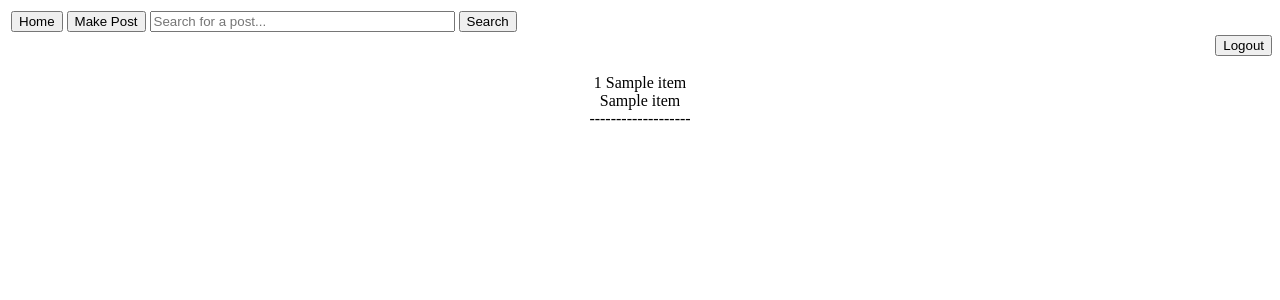
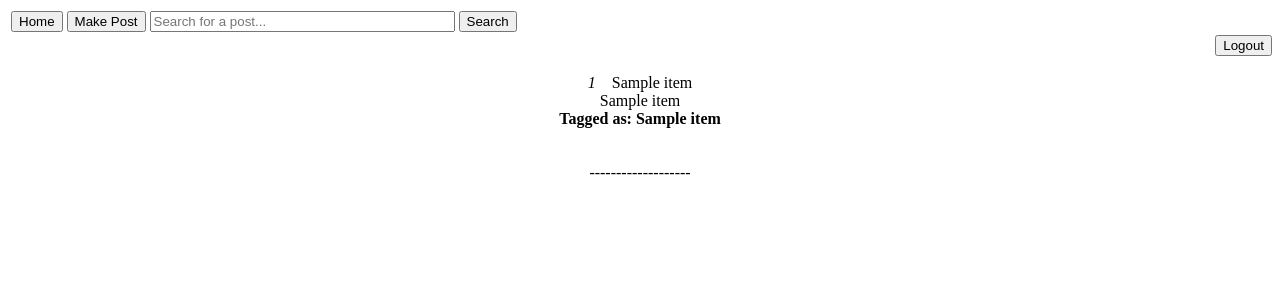
Before and after one commit to puneetjohal/Indian-Tech-Support, a Flask app: template Current Version/templates/blog_home.html in a window 1280 px wide. Shown: the top 300 px of the page. Run offline with Flask 2, Linux system fonts and the light colour scheme; the template is opened without the code that fills it: most values are stand-ins (such as "Sample title", 1, 10 or a date in 2020).

Commit message:
Add tags being shown

```diff
--- a/Current Version/templates/blog_home.html
+++ b/Current Version/templates/blog_home.html
@@ -48,20 +48,22 @@
     {% for item in content %}
         {% if item %}
 <!-- prints out the content, name, date, and then content of the blogs -->
-            <tr>{{ item[0] }}   {{ item[2] }}<br>
-                {{ item[1] }}</tr><br>
-                -------------------<br>
+            <tr><i>{{ item[0] }}</i>&emsp;{{ item[2] }}<br>
+                {{ item[1] }}<br>
+                <strong>Tagged as: {{item[3]}}</strong></tr><br>
                 {% if user in item[3] %}
                 <tr>
                 <form action="/edit">
                     <input type="hidden" name="content" value="{{ item[1] }}">
                     <input type="hidden" name="time" value="{{ item[2] }}">
+                    <input type="hidden" name="tag" value="{{ item[3] }}">
                     <input type="submit" value="Edit post">
                 </form>
             </tr>
             {% endif %}
             <br><br>
         {% endif %}
+        -------------------<br>
     {% endfor %}
     </table>
     </div>
```
